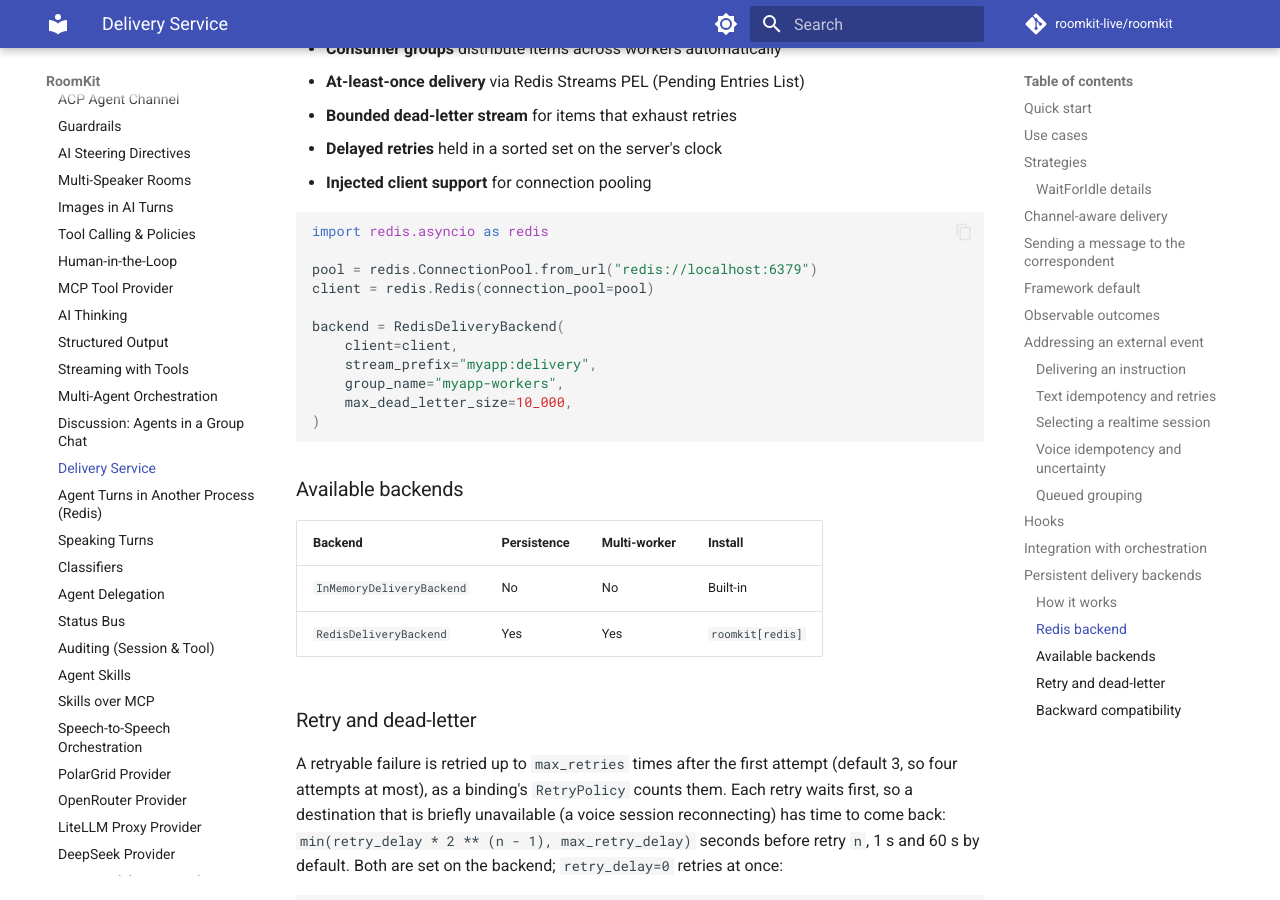
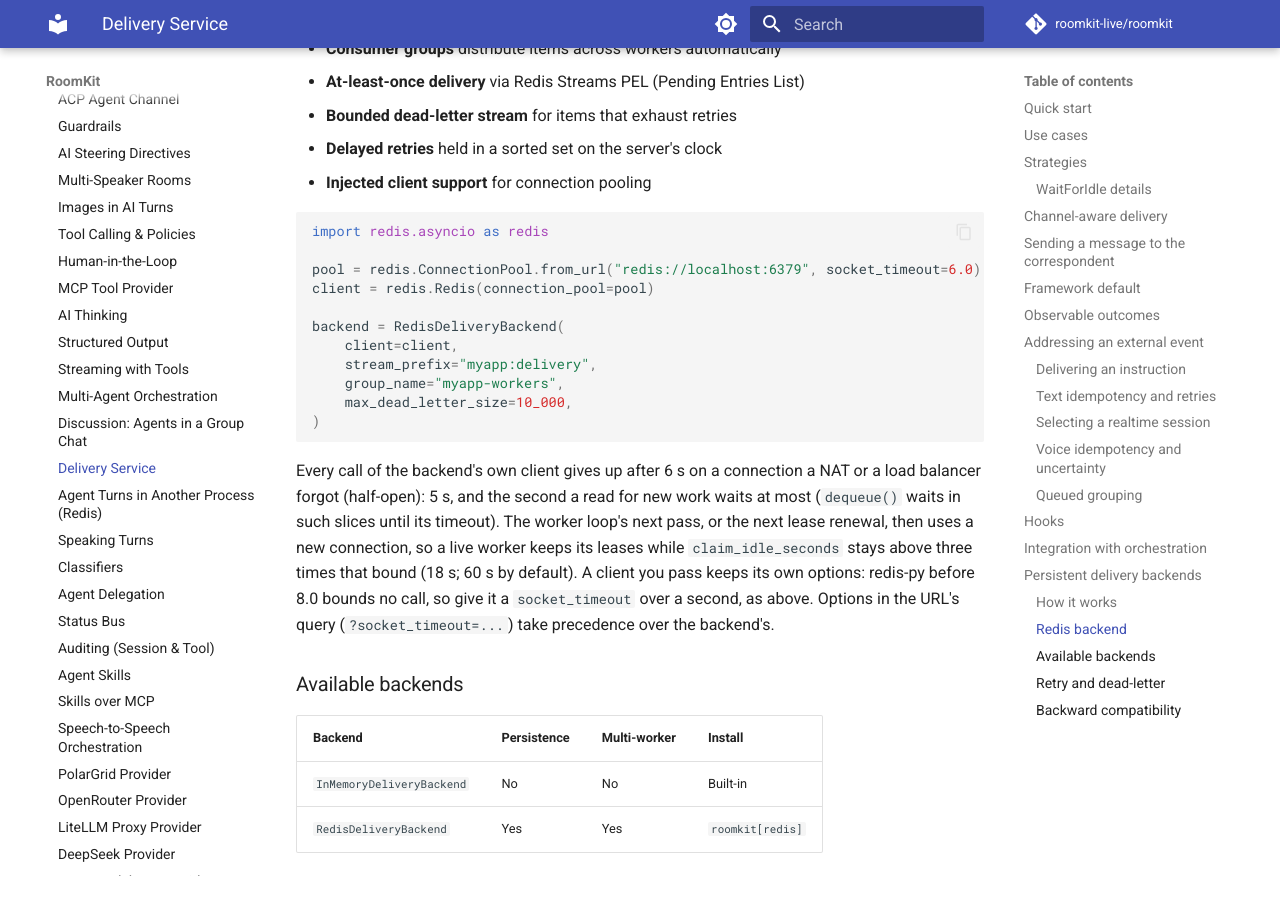
Before and after one commit to roomkit-live/roomkit-docs, an MkDocs documentation site: the page built from docs/guides/delivery.md, in a window 1280 px wide and 900 px high, scrolled down 10934 px. Built offline with MkDocs 1.6.1 and Material for MkDocs 9.7.7, drawn with Linux system fonts in a browser that asks for light colours; comment, search, counter and statistics services are not loaded.

Commit message:
docs(redis): the delivery queue, status bus and realtime backends' bounds on a half-open connection (RMK-868)

````diff
--- a/docs/guides/delivery.md
+++ b/docs/guides/delivery.md
@@ -488,7 +488,7 @@ Features:
 ```python
 import redis.asyncio as redis
 
-pool = redis.ConnectionPool.from_url("redis://localhost:6379")
+pool = redis.ConnectionPool.from_url("redis://localhost:6379", socket_timeout=6.0)
 client = redis.Redis(connection_pool=pool)
 
 backend = RedisDeliveryBackend(
@@ -498,6 +498,16 @@ backend = RedisDeliveryBackend(
     max_dead_letter_size=10_000,
 )
 ```
+
+Every call of the backend's own client gives up after 6 s on a connection a NAT
+or a load balancer forgot (half-open): 5 s, and the second a read for new work
+waits at most (`dequeue()` waits in such slices until its timeout). The worker
+loop's next pass, or the next lease renewal, then uses a new connection, so a
+live worker keeps its leases while `claim_idle_seconds` stays above three times
+that bound (18 s; 60 s by default). A client you pass keeps its own options:
+redis-py before 8.0 bounds no call, so give it a `socket_timeout` over a second,
+as above. Options in the URL's query (`?socket_timeout=...`) take precedence
+over the backend's.
 
 ### Available backends
 
````
Also changed, not shown: docs/guides/realtime-features.md (+5 -0 lines), docs/guides/status-bus.md (+5 -0 lines).
